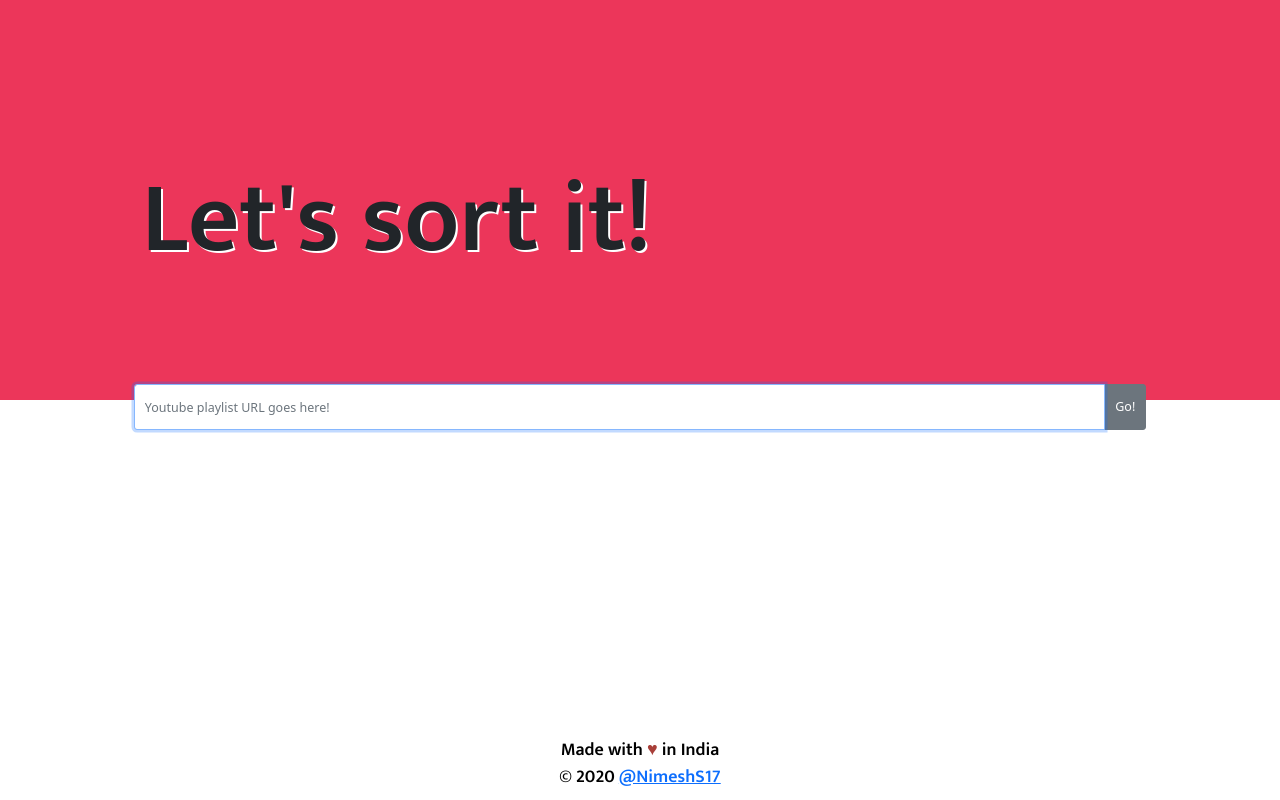
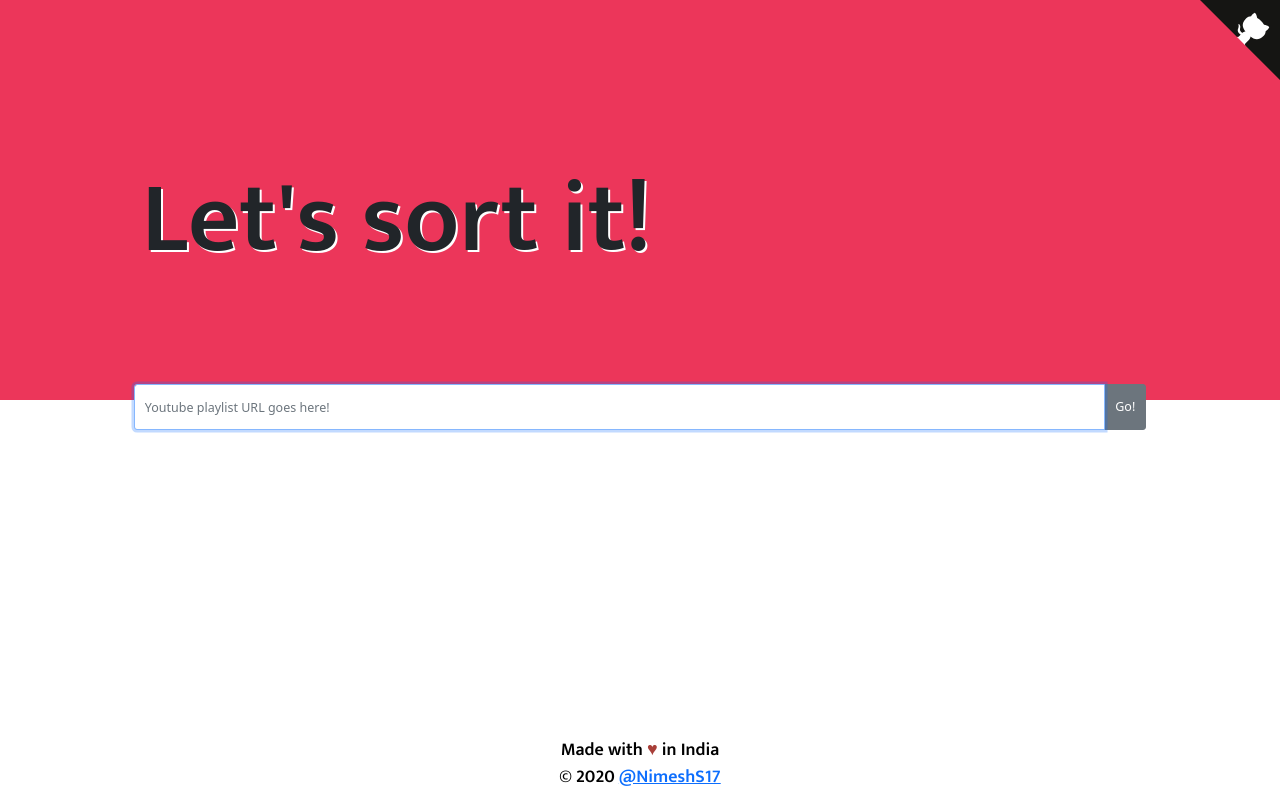
Before and after one commit to nish17/youtube-playlist-sorter, a React (Vite) app: page / in a window 1280 px wide. Built offline with nearby package versions, Linux system fonts and the light colour scheme; a web font is replaced by a local one.

Commit message:
add github Corner Component

```diff
--- a/src/App.js
+++ b/src/App.js
@@ -5,6 +5,7 @@
 import Dashboard from './Dashboard';
 import Footer from './Footer';
 import * as ga from './analytics';
+import GithubCorner from './GithubCorner';
 
 const App = () => {
   ga.initGA();
@@ -14,6 +15,7 @@
 
   return (
     <div className='main-section'>
+      <GithubCorner />
       <Container>
         <div className='main-header'>
           <h1 className='main-title'>Let's sort it!</h1>
--- /dev/null
+++ b/src/GithubCorner.js
@@ -0,0 +1,44 @@
+import React from 'react';
+
+const GithubCorner = () => {
+  const svgStyle = {
+    fill: '#151513',
+    color: '#fff',
+    position: 'absolute',
+    top: 0,
+    border: 0,
+    right: 0,
+  };
+
+  const pathStyle = {transformOrigin: `130px 106px`}
+  return (
+    <a
+      href='https://github.com/nish17/youtube-playlist-sorter'
+      className='github-corner'
+      aria-label='View source on GitHub'
+    >
+      <svg
+        width='80'
+        height='80'
+        viewBox='0 0 250 250'
+        style={svgStyle}
+        aria-hidden='true'
+      >
+        <path d='M0,0 L115,115 L130,115 L142,142 L250,250 L250,0 Z'></path>
+        <path
+          d='M128.3,109.0 C113.8,99.7 119.0,89.6 119.0,89.6 C122.0,82.7 120.5,78.6 120.5,78.6 C119.2,72.0 123.4,76.3 123.4,76.3 C127.3,80.9 125.5,87.3 125.5,87.3 C122.9,97.6 130.6,101.9 134.4,103.2'
+          fill='currentColor'
+          style={pathStyle}
+          className='octo-arm'
+        ></path>
+        <path
+          d='M115.0,115.0 C114.9,115.1 118.7,116.5 119.8,115.4 L133.7,101.6 C136.9,99.2 139.9,98.4 142.2,98.6 C133.8,88.0 127.5,74.4 143.8,58.0 C148.5,53.4 154.0,51.2 159.7,51.0 C160.3,49.4 163.2,43.6 171.4,40.1 C171.4,40.1 176.1,42.5 178.8,56.2 C183.1,58.6 187.2,61.8 190.9,65.4 C194.5,69.0 197.7,73.2 200.1,77.6 C213.8,80.2 216.3,84.9 216.3,84.9 C212.7,93.1 206.9,96.0 205.4,96.6 C205.1,102.4 203.0,107.8 198.3,112.5 C181.9,128.9 168.3,122.5 157.7,114.1 C157.9,116.9 156.7,120.9 152.7,124.9 L141.0,136.5 C139.8,137.7 141.6,141.9 141.8,141.8 Z'
+          fill='currentColor'
+          className='octo-body'
+        ></path>
+      </svg>
+    </a>
+  );
+};
+
+export default GithubCorner;
```
